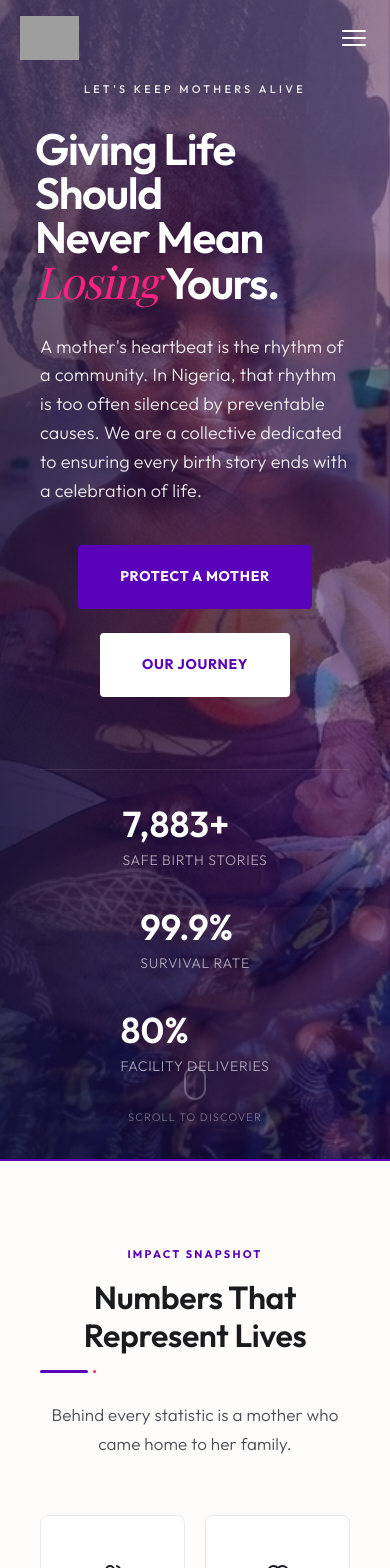
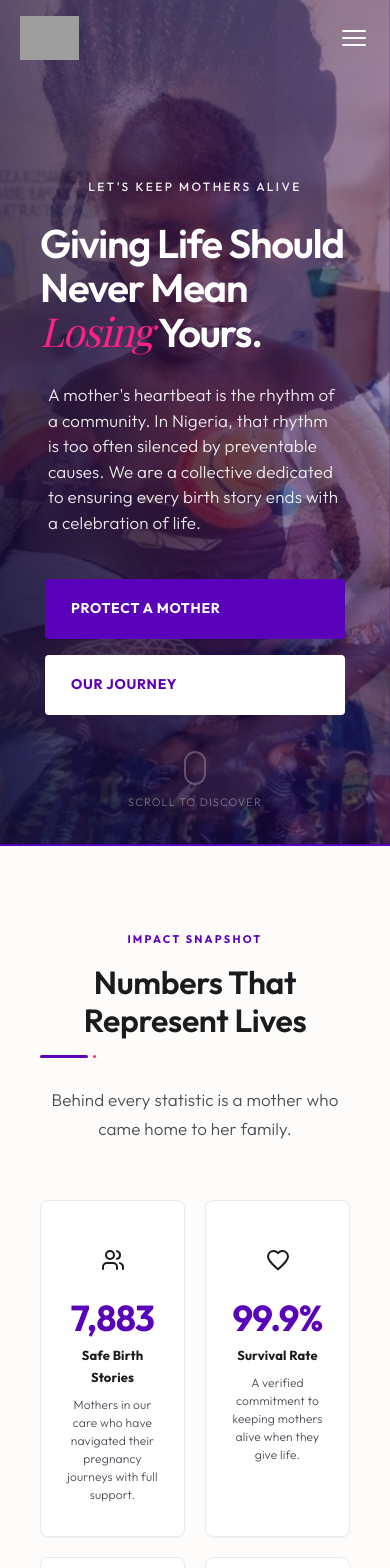
Before and after one commit to Luffytheninja/MRHRwebsite, a Next.js app: page / in a window 390 px wide. Shown: the top 1568 px of the page. Built offline with nearby package versions, Linux system fonts and the light colour scheme; grey boxes are pictures that could not be loaded; a web font is replaced by a local one.

Commit message:
fix: remove duplicate impact data from hero and refine mobile layout

```diff
--- a/app/components/Hero.module.css
+++ b/app/components/Hero.module.css
@@ -103,29 +103,6 @@
   padding: 1.125rem 2.5rem;
 }
 
-.stats {
-  display: flex;
-  gap: 3rem;
-  margin-top: 3rem;
-  padding-top: 2rem;
-  border-top: 1px solid rgba(255, 255, 255, 0.1);
-}
-
-.statItem span {
-  display: block;
-  font-size: 2.25rem;
-  font-weight: 600;
-  color: #fff;
-  line-height: 1.2;
-}
-
-.statItem p {
-  font-size: 0.875rem;
-  color: rgba(255, 255, 255, 0.6);
-  text-transform: uppercase;
-  letter-spacing: 0.05em;
-  margin: 0.25rem 0 0;
-}
 
 /* Scroll indicator */
 .scrollIndicator {
@@ -167,22 +144,32 @@
 @media (max-width: 900px) {
   .hero {
     align-items: center; /* Center on mobile for better visibility */
-    padding-top: 5rem;
-    padding-bottom: 4rem;
+    padding-top: 7rem;
+    padding-bottom: 6rem;
   }
-  .headline { font-size: 3.5rem; }
+  .headline { font-size: 3.5rem; margin-left: 0; }
   .content { display: flex; justify-content: center; text-align: center; }
-  .left { align-items: center; max-width: 100%; }
-  .stats { gap: 1.5rem; justify-content: center; width: 100%; }
+  .left { align-items: center; max-width: 100%; gap: 1.25rem; }
 }
 
 @media (max-width: 600px) {
   .hero {
-    padding-top: 5rem;
+    padding-top: 8rem;
     padding-bottom: 5rem;
   }
-  .headline { font-size: 2.75rem; }
-  .subline { font-size: 1.125rem; }
-  .ctas { flex-direction: column; width: 100%; }
-  .stats { flex-direction: column; gap: 2rem; align-items: center; }
+  .label { font-size: 0.75rem; letter-spacing: 0.2em; }
+  .headline { font-size: 2.5rem; line-height: 1.1; margin-bottom: 0.5rem; }
+  .subline { font-size: 1.0625rem; line-height: 1.5; padding: 0 0.5rem; }
+  .ctas {
+    flex-direction: column;
+    width: 100%;
+    max-width: 300px; /* Prevent them from stretching too wide */
+    gap: 1rem;
+    margin-top: 1.5rem;
+  }
+  .primaryCta, .secondaryCta {
+    width: 100%;
+    padding: 1rem 1.5rem;
+    font-size: 0.875rem;
+  }
 }
--- a/app/components/Hero.tsx
+++ b/app/components/Hero.tsx
@@ -1,6 +1,6 @@
 "use client";
 import Image from "next/image";
-import { useState, useEffect, useRef } from "react";
+import { useState, useEffect } from "react";
 import styles from "./Hero.module.css";
 
 const slideImages = [
@@ -12,7 +12,6 @@ const slideImages = [
 ];
 
 export default function Hero() {
-  const counterRefs = useRef<(HTMLSpanElement | null)[]>([]);
   const [currentSlide, setCurrentSlide] = useState(0);
 
   useEffect(() => {
@@ -22,31 +21,6 @@ export default function Hero() {
     return () => clearInterval(slideTimer);
   }, []);
 
-  useEffect(() => {
-    const targets = [7883, 99.9, 80];
-    const suffixes = ["+", "%", "%"];
-    const durations = [2000, 2000, 2000];
-
-    targets.forEach((target, i) => {
-      const el = counterRefs.current[i];
-      const suffix = suffixes[i];
-      const duration = durations[i];
-      const start = performance.now();
-      const isDecimal = target % 1 !== 0;
-
-      const tick = (now: number) => {
-        const el = counterRefs.current[i];
-        if (!el) return;
-        const elapsed = now - start;
-        const progress = Math.min(elapsed / duration, 1);
-        const eased = 1 - Math.pow(1 - progress, 3);
-        const value = target * eased;
-        el.textContent = (isDecimal ? value.toFixed(1) : Math.round(value).toLocaleString()) + suffix;
-        if (progress < 1) requestAnimationFrame(tick);
-      };
-      setTimeout(() => requestAnimationFrame(tick), 600 + i * 200);
-    });
-  }, []);
 
   return (
     <section className={styles.hero} aria-label="Hero — Childbirth should be a celebration of life">
@@ -91,14 +65,6 @@ export default function Hero() {
             </a>
           </div>
 
-          <div className={styles.stats}>
-            {[["7,883+", "Safe Birth Stories"], ["99.9%", "Survival Rate"], ["80%", "Facility Deliveries"]].map(([val, lbl], i) => (
-              <div key={lbl} className={styles.statItem}>
-                <span ref={el => { counterRefs.current[i] = el; }}>{val}</span>
-                <p>{lbl}</p>
-              </div>
-            ))}
-          </div>
         </div>
       </div>
 
```
